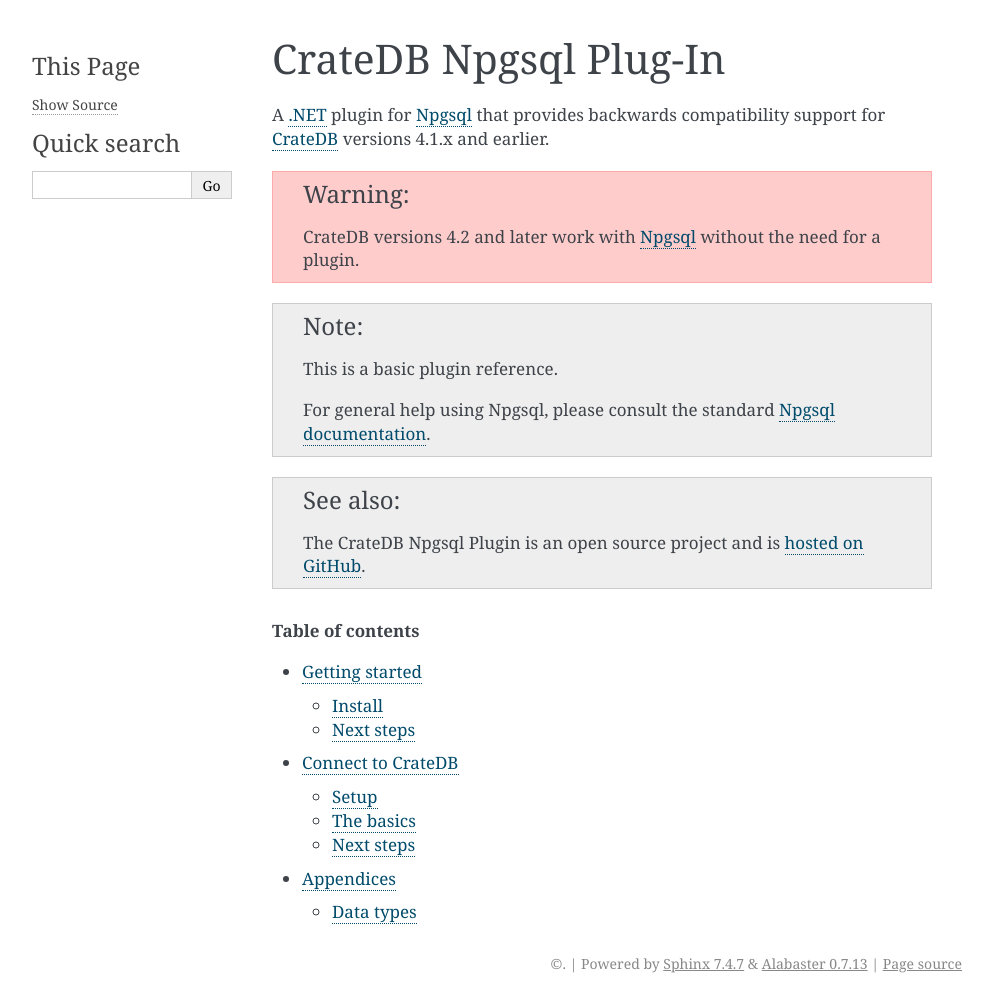
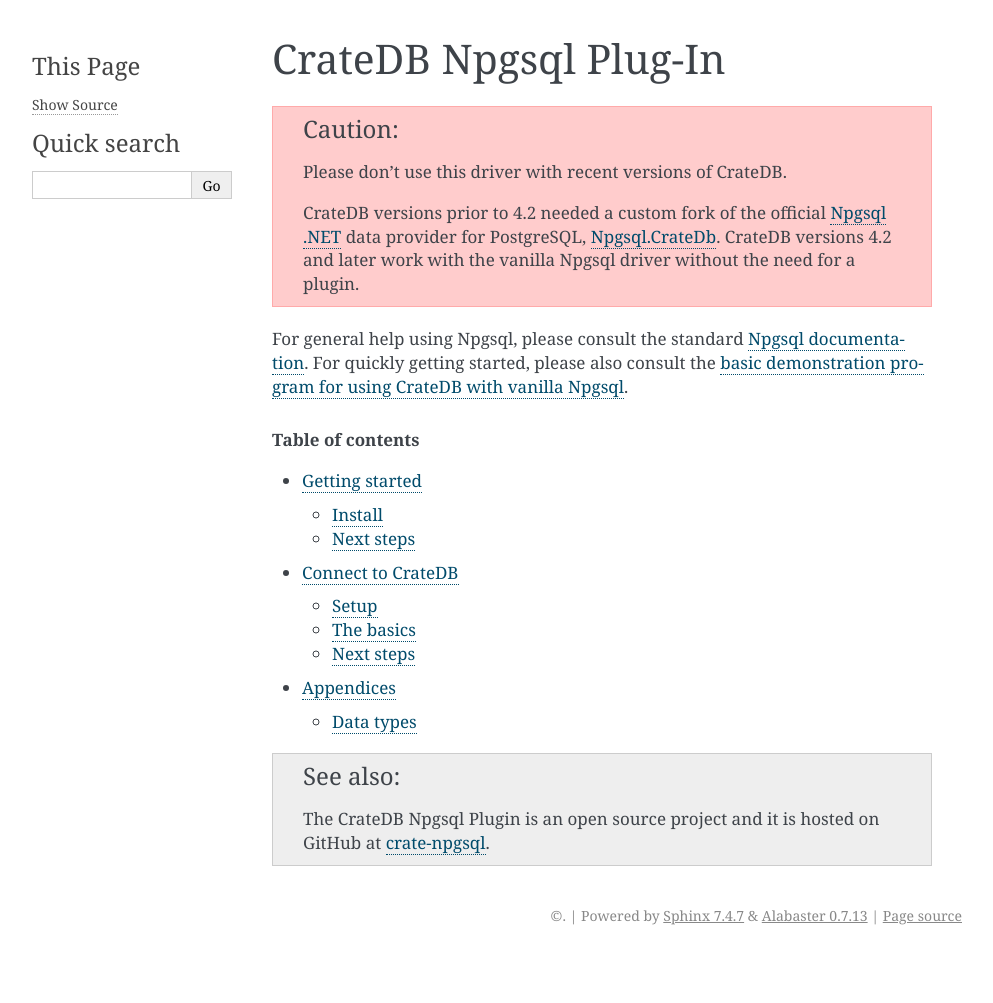
Before and after one commit to crate/crate-npgsql, a Sphinx documentation site: the page built from docs/index.rst, in a window 1280 px wide. Shown: the whole page, without its empty margins (148-1141 px from the left). Built offline with Sphinx 7.4.7, drawn with Linux system fonts in a browser that asks for light colours; after the commit the page ends 955 px from its top, so only the background shows below that.

Commit message:
Documentation: Improve notes about vanilla Npgsql driver
In order to improve navigation and reduce confusion, this patch tries
to emphasize the fact that starting with CrateDB 4.2, the vanilla Npgsql
driver should be used.

```diff
--- a/docs/index.rst
+++ b/docs/index.rst
@@ -4,24 +4,20 @@
 CrateDB Npgsql Plug-In
 ======================
 
-A `.NET`_ plugin for `Npgsql`_ that provides backwards compatibility support
-for `CrateDB`_ versions 4.1.x and earlier.
 
-.. WARNING::
+.. CAUTION::
 
-   CrateDB versions 4.2 and later work with `Npgsql`_ without the need for a plugin.
+    Please don't use this driver with recent versions of CrateDB.
 
-.. NOTE::
+    CrateDB versions prior to 4.2 needed a custom fork of the official `Npgsql`_
+    `.NET`_ data provider for PostgreSQL, `Npgsql.CrateDb`_. CrateDB versions
+    4.2 and later work with the vanilla Npgsql driver without the need for a
+    plugin.
 
-    This is a basic plugin reference.
+For general help using Npgsql, please consult the standard `Npgsql
+documentation`_. For quickly getting started, please also consult the `basic
+demonstration program for using CrateDB with vanilla Npgsql`_.
 
-    For general help using Npgsql, please consult the standard `Npgsql
-    documentation`_.
-
-.. SEEALSO::
-
-    The CrateDB Npgsql Plugin is an open source project and is `hosted on
-    GitHub`_.
 
 .. rubric:: Table of contents
 
@@ -32,9 +28,16 @@
    connect
    appendices/index
 
+.. SEEALSO::
+
+    The CrateDB Npgsql Plugin is an open source project and it is hosted on
+    GitHub at `crate-npgsql`_.
+
+.. _Crate.io: http://crate.io/
+.. _CrateDB: https://crate.io/docs/crate/reference/
+.. _crate-npgsql: https://github.com/crate/crate-npgsql
+.. _.NET: https://www.microsoft.com/net
 .. _Npgsql: https://www.npgsql.org/
-.. _.NET: https://www.microsoft.com/net
-.. _Crate.io: http://crate.io/
 .. _Npgsql documentation: https://www.npgsql.org/doc/index.html
-.. _CrateDB: https://crate.io/docs/crate/reference/
-.. _hosted on GitHub: https://github.com/crate/crate-npgsql/
+.. _Npgsql.CrateDb: https://www.nuget.org/packages/Npgsql.CrateDb/
+.. _basic demonstration program for using CrateDB with vanilla Npgsql: https://github.com/crate/cratedb-examples/tree/main/spikes/npgsql-vanilla
```
Also changed, not shown: docs/connect.rst (+7 -0 lines), docs/getting-started.rst (+8 -1 lines).
